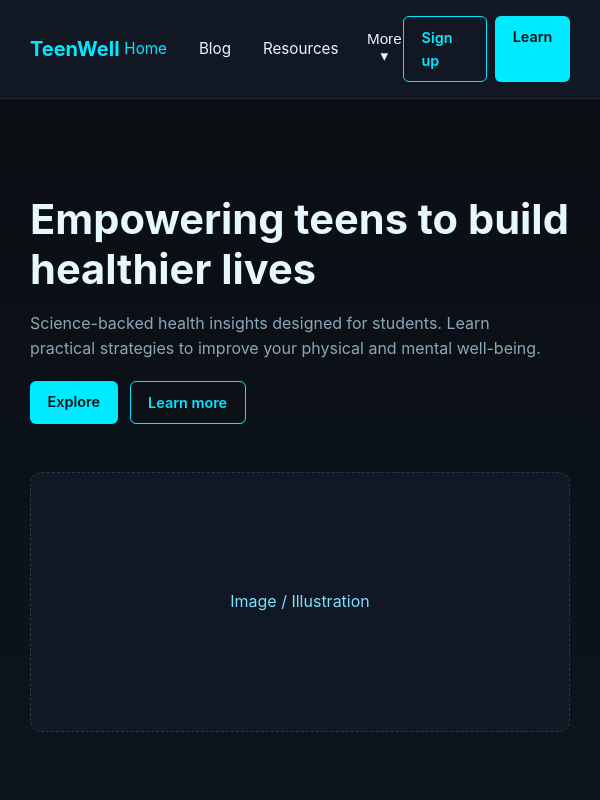
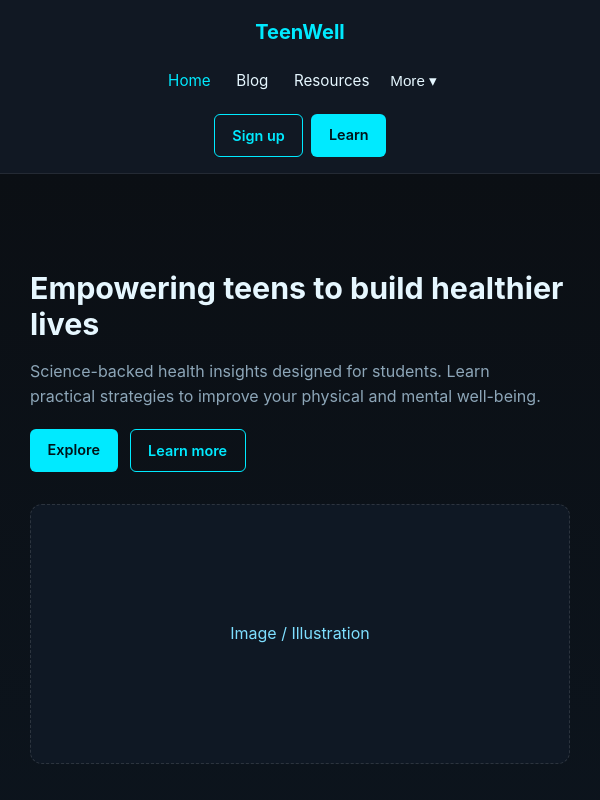
Before and after one commit to kazuyra/WellZen, a plain HTML site: page index.html in a window 600 px wide. Shown: the top 800 px of the page. Drawn offline with Linux system fonts and the light colour scheme.

Commit message:
resolution-change

```diff
--- a/style.css
+++ b/style.css
@@ -1,9 +1,9 @@
-/* =============== DARK THEME TOKENS =============== */
+/* ===================== DARK THEME TOKENS ===================== */
 :root{
   --bg:#0b0f14;
   --bg-2:#111823;
+  --surface:#0c141d;
   --card:#0f1824;
-  --surface:#0c141d;
   --text:#e6f7ff;
   --text-muted:#8da6b8;
   --border:rgba(255,255,255,.08);
@@ -14,14 +14,19 @@
   --radius:10px;
 }
 
-/* =============== RESET =============== */
+/* ===================== RESET / BASE ===================== */
 *,
 *::before,
 *::after { box-sizing:border-box; margin:0; padding:0; }
 
-html{ scroll-behavior:smooth;
+html{
+  scroll-behavior:smooth;
   font-family:-apple-system,BlinkMacSystemFont,"Segoe UI",Roboto,Helvetica,Arial,sans-serif;
 }
+
+/* No horizontal scroll ever */
+html, body { overflow-x:hidden; width:100%; }
+* { max-width: 100%; }
 
 body{
   background:var(--bg);
@@ -35,16 +40,14 @@ body{
 
 .h2{ font-size:2rem; font-weight:700; }
 .h3{ font-size:1.4rem; font-weight:600; }
-
 p.lead{ color:var(--text-muted); margin-bottom:1rem; }
 
 a{ color:inherit; text-decoration:none; }
-a:focus-visible, button:focus-visible, input:focus-visible{
-  outline:2px solid var(--accent); outline-offset:2px;
-  box-shadow:0 0 0 6px var(--ring);
+a:focus-visible,button:focus-visible,input:focus-visible{
+  outline:2px solid var(--accent); outline-offset:2px; box-shadow:0 0 0 6px var(--ring);
 }
 
-/* =============== NAV =============== */
+/* ===================== NAV ===================== */
 .site-header{
   border-bottom:1px solid var(--border);
   background:var(--bg-2);
@@ -55,37 +58,29 @@ a:focus-visible, button:focus-visible, input:focus-visible{
 
 .logo{ font-weight:700; font-size:1.25rem; color:var(--accent); }
 
-.nav-links{ display:flex; gap:1.4rem; align-items:center; }
+.nav-links{ display:flex; gap:1.4rem; align-items:center; flex-wrap:wrap; }
+.nav-links a{ font-size:.95rem; padding:.3rem; color:var(--text); transition:color .2s; }
+.nav-links a:hover,.nav-links .active{ color:var(--accent); }
 
-.nav-links a{
-  font-size:.95rem; padding:.3rem; transition:color .2s;
-  color:var(--text);
-}
+.nav-cta{ display:flex; gap:.5rem; flex-wrap:wrap; }
 
-.nav-links a:hover,
-.nav-links .active{ color:var(--accent); }
+.nav-more{ position:relative; display:inline-block; }
+.more-toggle{ background:none; border:none; font-size:.95rem; cursor:pointer; color:var(--text); }
 
-.nav-more{ position:relative; }
-.more-toggle{
-  background:none; border:none; font-size:.95rem; cursor:pointer; color:var(--text);
-}
-
+/* dropdown supports hover and JS .open toggle */
 .more-menu{
   display:none; position:absolute; top:120%; right:0;
   background:var(--bg-2); border:1px solid var(--border);
-  border-radius:8px; padding:.5rem;
+  border-radius:8px; padding:.5rem; min-width:180px;
   box-shadow:0 10px 30px rgba(0,0,0,.35);
-  min-width:180px;
 }
 .nav-more:hover .more-menu{ display:block; }
-.more-menu a{
-  display:block; padding:.45rem .6rem; font-size:.9rem; border-radius:6px; color:var(--text);
-}
+.nav-more.open .more-menu{ display:block; } /* if JS toggles .open */
+
+.more-menu a{ display:block; padding:.45rem .6rem; font-size:.9rem; border-radius:6px; color:var(--text); }
 .more-menu a:hover{ background:var(--surface); color:var(--accent); }
 
-.nav-cta{ display:flex; gap:.5rem; }
-
-/* Buttons */
+/* ===================== BUTTONS ===================== */
 .btn{
   padding:.55rem 1.1rem; background:var(--accent); color:#001318;
   border-radius:6px; font-size:.9rem; border:none; font-weight:600;
@@ -99,7 +94,7 @@ a:focus-visible, button:focus-visible, input:focus-visible{
 }
 .btn-ghost:hover{ background:rgba(0,234,255,.12); }
 
-/* =============== HERO =============== */
+/* ===================== HERO ===================== */
 .hero{ padding:6rem 0; background:linear-gradient(180deg, var(--bg) 0%, var(--surface) 100%); }
 
 .hero-grid{
@@ -109,8 +104,7 @@ a:focus-visible, button:focus-visible, input:focus-visible{
 
 .hero-card h1{ font-size:2.6rem; line-height:1.2; margin-bottom:1rem; }
 .hero-card p{ margin-bottom:1.2rem; max-width:520px; color:var(--text-muted); }
-
-.hero-actions{ display:flex; gap:.75rem; }
+.hero-actions{ display:flex; gap:.75rem; flex-wrap:wrap; }
 
 .placeholder-lg{
   background:var(--card); border:1px dashed var(--border-2);
@@ -118,79 +112,59 @@ a:focus-visible, button:focus-visible, input:focus-visible{
   color:#7edfff;
 }
 
-/* =============== STRIP =============== */
+/* ===================== STRIP ===================== */
 .strip{
-  padding:3rem 0; background:var(--bg-2); text-align:center;
-  border-bottom:1px solid var(--border);
+  padding:3rem 0; background:var(--bg-2); text-align:center; border-bottom:1px solid var(--border);
 }
 .strip-inner p.kicker{
   text-transform:uppercase; font-size:.75rem; letter-spacing:.05em;
   color:var(--accent); margin-bottom:.4rem;
 }
 
-/* =============== CARDS =============== */
+/* ===================== CARDS ===================== */
 .card-grid{
   margin-top:2rem; display:grid;
-  grid-template-columns:repeat(auto-fit,minmax(250px,1fr));
-  gap:1.4rem;
+  grid-template-columns:repeat(auto-fit,minmax(250px,1fr)); gap:1.4rem;
 }
-
 .card{
-  padding:1.6rem; border:1px solid var(--border); border-radius:10px;
-  background:var(--card); transition:transform .15s, border-color .15s, box-shadow .15s;
+  padding:1.6rem; border:1px solid var(--border); border-radius:10px; background:var(--card);
+  transition:transform .15s, border-color .15s, box-shadow .15s;
 }
 .card:hover{
-  border-color:var(--accent); transform:translateY(-2px);
-  box-shadow:0 10px 30px rgba(0,0,0,.35);
+  border-color:var(--accent); transform:translateY(-2px); box-shadow:0 10px 30px rgba(0,0,0,.35);
 }
-
 .card-icon{ font-size:1.8rem; margin-bottom:.5rem; }
 
-/* =============== TAGS & POSTS =============== */
+/* ===================== TAGS & POSTS ===================== */
 .tag-row{ display:flex; flex-wrap:wrap; gap:.5rem; margin:1.25rem 0 2rem; }
-
 .tag{
   font-size:.875rem; padding:.4rem .9rem; border-radius:999px;
   border:1px solid var(--border); background:#0f1b26; cursor:pointer;
-  transition:background .2s, color .2s, border-color .2s;
-  color:var(--text);
+  transition:background .2s, color .2s, border-color .2s; color:var(--text);
 }
 .tag:hover{ background:rgba(0,234,255,.12); border-color:var(--accent); color:var(--accent); }
 .tag.is-active{ background:var(--accent); border-color:var(--accent); color:#001318; }
 
-.post-grid{
-  display:grid; grid-template-columns:repeat(auto-fit,minmax(250px,1fr)); gap:1.6rem;
-}
-
-.post-card{
-  border:1px solid var(--border); border-radius:10px; overflow:hidden; background:var(--card);
-  transition:border-color .15s;
-}
+.post-grid{ display:grid; grid-template-columns:repeat(auto-fit,minmax(250px,1fr)); gap:1.6rem; }
+.post-card{ border:1px solid var(--border); border-radius:10px; overflow:hidden; background:var(--card); transition:border-color .15s; }
 .post-card:hover{ border-color:var(--accent); }
-
 .post-media{ height:150px; background:#0f2231; }
-
 .post-body{ padding:1rem; }
 .eyebrow{ font-size:.75rem; color:var(--accent); }
 
-/* =============== STATS =============== */
-.two-col{
-  display:grid; grid-template-columns:repeat(auto-fit,minmax(280px,1fr)); gap:3rem;
-}
-
+/* ===================== STATS ===================== */
+.two-col{ display:grid; grid-template-columns:repeat(auto-fit,minmax(280px,1fr)); gap:3rem; }
 .stat-list{ list-style:none; }
 .stat-list li{ font-size:1rem; margin-bottom:.4rem; color:var(--text-muted); }
 .stat-list li strong{ color:var(--text); }
 
-/* =============== CTA =============== */
+/* ===================== CTA ===================== */
 .cta{ padding:4rem 0; text-align:center; }
-
 .cta-dark{ background:var(--surface); color:var(--text); }
 .cta-light{ background:var(--bg-2); color:var(--text); }
-
 .cta-inner p{ color:var(--text-muted); }
 
-/* =============== FAQ / DETAILS =============== */
+/* ===================== FAQ ===================== */
 details{
   background:var(--bg-2); border:1px solid var(--border);
   padding:.9rem 1rem; margin-bottom:.7rem; border-radius:8px;
@@ -198,24 +172,56 @@ details{
 details summary{ cursor:pointer; font-weight:600; }
 details[open]{ border-color:var(--accent); }
 
-/* =============== GALLERY =============== */
+/* ===================== GALLERY ===================== */
 .gallery{ display:grid; grid-template-columns:repeat(auto-fit,minmax(200px,1fr)); gap:1rem; }
 .gallery-item{
   background:var(--card); border:1px dashed var(--border-2); color:#7edfff;
   display:flex; align-items:center; justify-content:center; height:140px; border-radius:10px;
 }
 
-/* =============== FOOTER =============== */
+/* ===================== FOOTER ===================== */
 .site-footer{
   background:var(--bg-2); padding:3rem 0; margin-top:4rem; border-top:1px solid var(--border);
 }
-.footer-grid{
-  display:grid; grid-template-columns:repeat(auto-fit,minmax(200px,1fr)); gap:2rem;
-}
-.footer-col a{
-  color:var(--text-muted); display:block; margin:.3rem 0; text-decoration:none;
-}
+.footer-grid{ display:grid; grid-template-columns:repeat(auto-fit,minmax(200px,1fr)); gap:2rem; }
+.footer-col a{ color:var(--text-muted); display:block; margin:.3rem 0; text-decoration:none; }
 .footer-col a:hover{ color:var(--accent); }
 
-/* =============== MISC =============== */
+/* ===================== UTIL FOR JS ENHANCEMENTS ===================== */
+.reveal{ opacity:0; transform:translateY(12px); transition:opacity .5s ease, transform .5s ease; }
+.reveal.is-visible{ opacity:1; transform:none; }
+.signup-msg{ margin-top:.5rem; display:block; }
 .placeholder{ background:#0f2231; border:1px dashed var(--border-2); color:#7edfff; }
+
+/* ===================== RESPONSIVE BREAKPOINTS ===================== */
+/* Mobile (<=600px) */
+@media (max-width:600px){
+  .hero-grid,
+  .card-grid,
+  .post-grid,
+  .two-col,
+  .gallery { grid-template-columns:1fr !important; }
+
+  .nav{ flex-direction:column; gap:1rem; }
+  .nav-links{ justify-content:center; gap:1rem; }
+
+  .hero-card h1{ font-size:1.9rem; }
+  .cta-inner{ padding:1.5rem; }
+}
+
+/* Tablet (600px–1024px) */
+@media (min-width:600px) and (max-width:1024px){
+  .hero-grid,
+  .two-col { grid-template-columns:1fr 1fr; gap:2rem; }
+
+  .card-grid,
+  .post-grid { grid-template-columns:repeat(2,1fr); }
+
+  .gallery { grid-template-columns:repeat(2,1fr); }
+}
+
+/* Desktop (>=1024px) */
+@media (min-width:1024px){
+  .container{ max-width:1200px; }
+  .hero-grid{ grid-template-columns:1.1fr .9fr; }
+}
```
